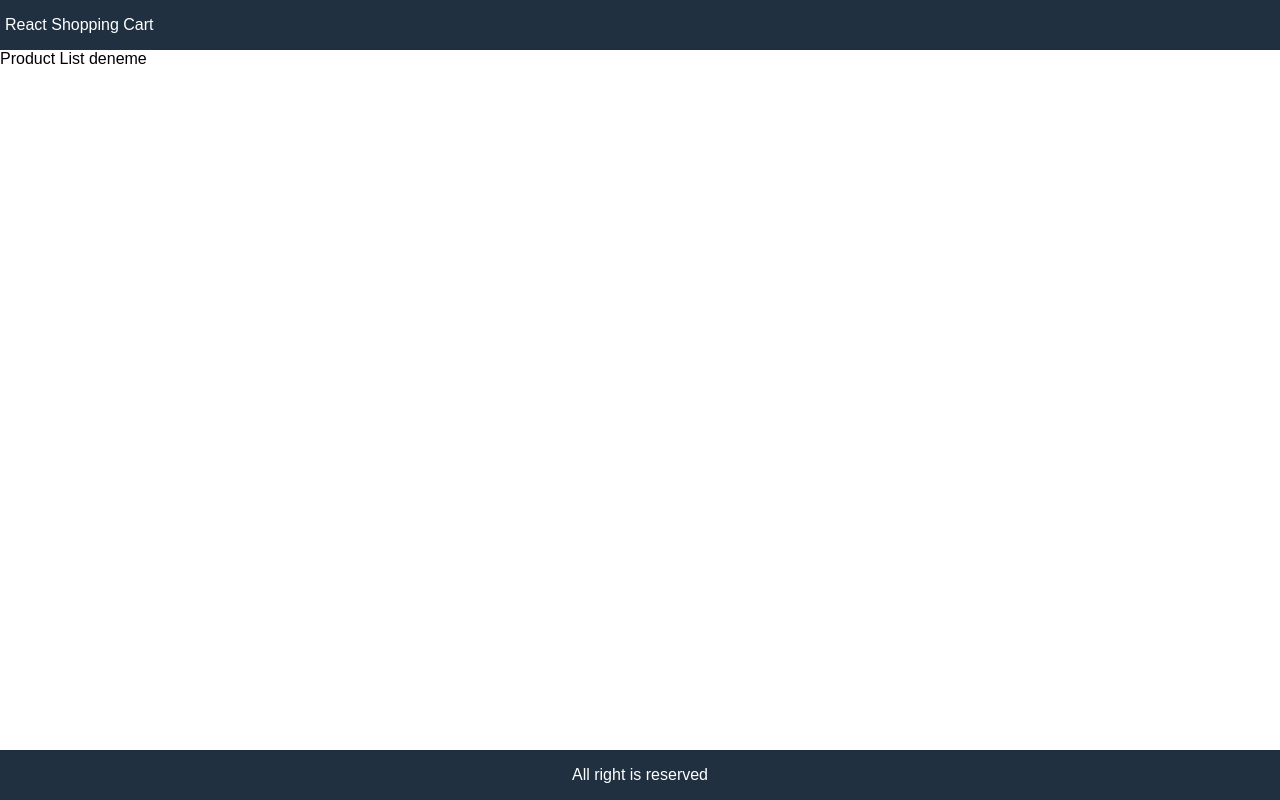
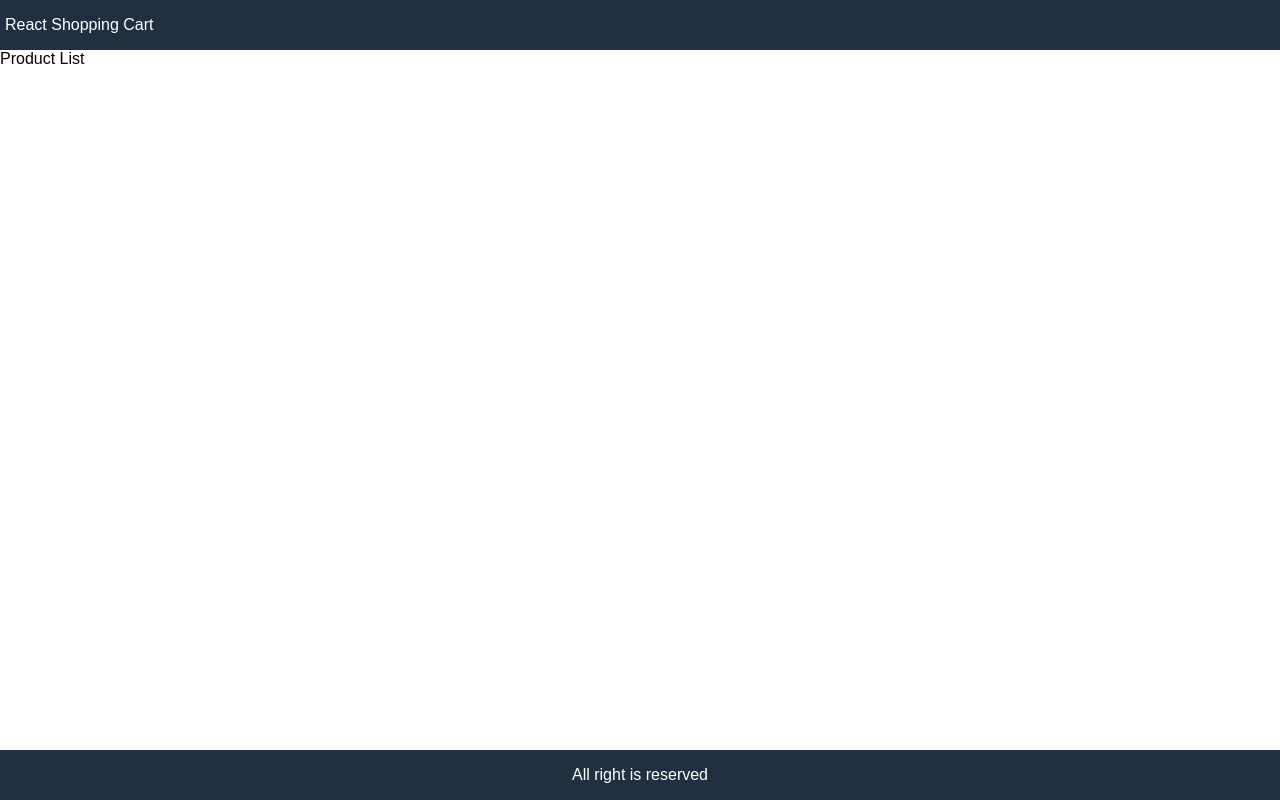
Before and after one commit to Sayzera/shopping-cart, a React (Create React App) app: page / in a window 1280 px wide. Built offline with nearby package versions, Linux system fonts and the light colour scheme.

Commit message:
last23123213

```diff
--- a/src/App.js
+++ b/src/App.js
@@ -7,7 +7,7 @@ function App() {
       </header>
 
       <main>
-        Product List deneme
+        Product List
       </main>
 
 
```
Also changed, not shown: src/index.js (line endings or trailing spaces).
